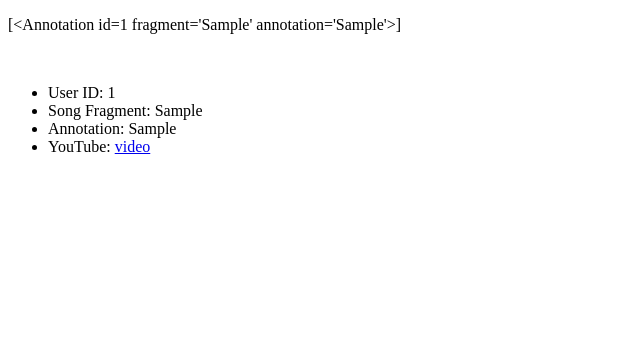
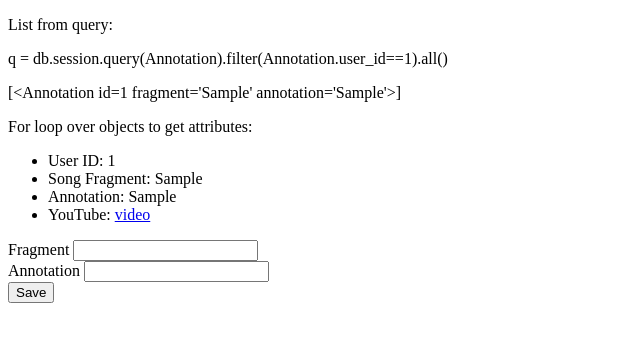
Before and after one commit to dominiquecuevas/Note, a Flask app: page /test-query in a window 1280 px wide. Shown: the top 342 px of the page, without its empty margins (0-640 px from the left). Run offline with Flask 2, Linux system fonts and the light colour scheme; tables that the repository leaves empty hold one stand-in row (values such as "Sample post").

Commit message:
passed test of form input to database from user

```diff
--- a/templates/test-query.html
+++ b/templates/test-query.html
@@ -5,8 +5,10 @@
 </head>
 <body>
 
-<p>{{ q }}</p><br>
-
+<p>List from query:</p>
+<p>q = db.session.query(Annotation).filter(Annotation.user_id==1).all()</p>
+<p>{{ q }}</p>
+<p>For loop over objects to get attributes:</p>
 <ul>
 {% for annotation in q %}
     <li>User ID: {{ annotation.user_id }}</li>
@@ -16,5 +18,12 @@
 {% endfor %}
 </ul>
 
+<!-- get annotation from user -->
+<form action="/test-input" method="POST">
+    Fragment <input type='text' name='fragment'><br>
+    Annotation <input type='text' name='annotation'><br>
+    <input type='submit' value='Save'>
+</form>
+
 </body>
 </html>
```
